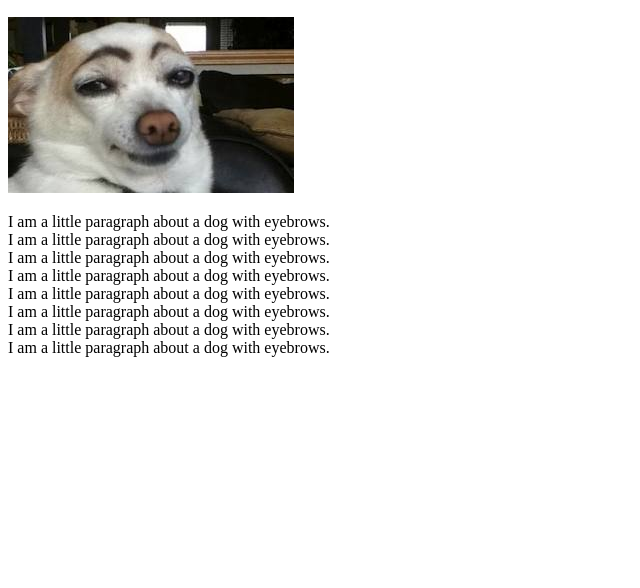
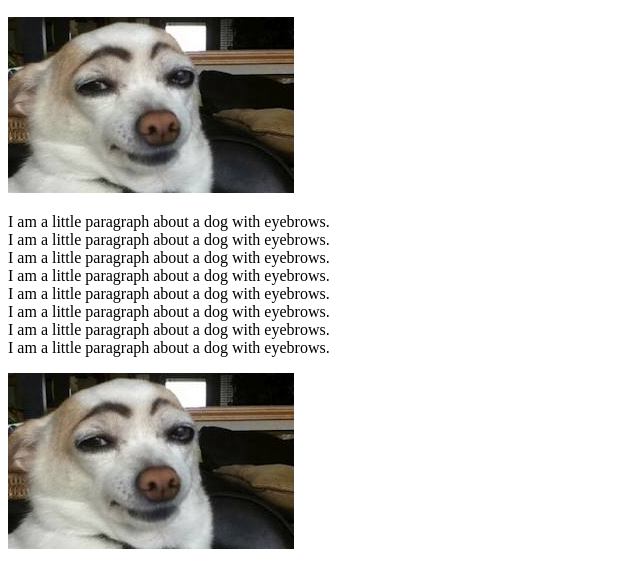
Before and after one commit to Pettycoat4/first, a plain HTML site: page index.html in a window 1280 px wide. Shown: the part 110-698 px from the top of the page, without its empty margins (0-640 px from the left). Drawn offline with Linux system fonts and the light colour scheme.

Commit message:
added pic of dog with eyebrows

```diff
--- a/index.html
+++ b/index.html
@@ -19,4 +19,6 @@
  		I am a little paragraph about a dog with eyebrows. <br>
  		I am a little paragraph about a dog with eyebrows. <br>
  		</p>
+ 		<img src="url.jpg" alt="dog with eyebrows">
+
 	</section>
```
